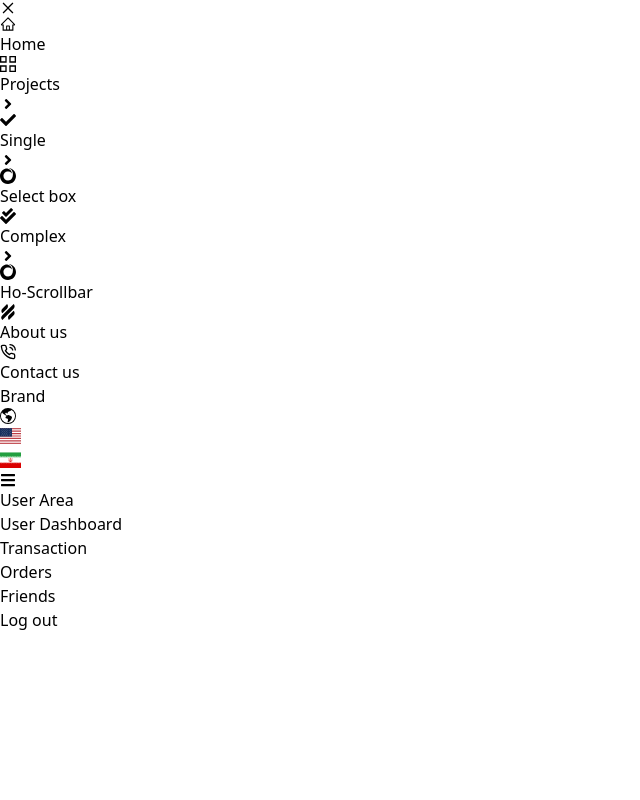
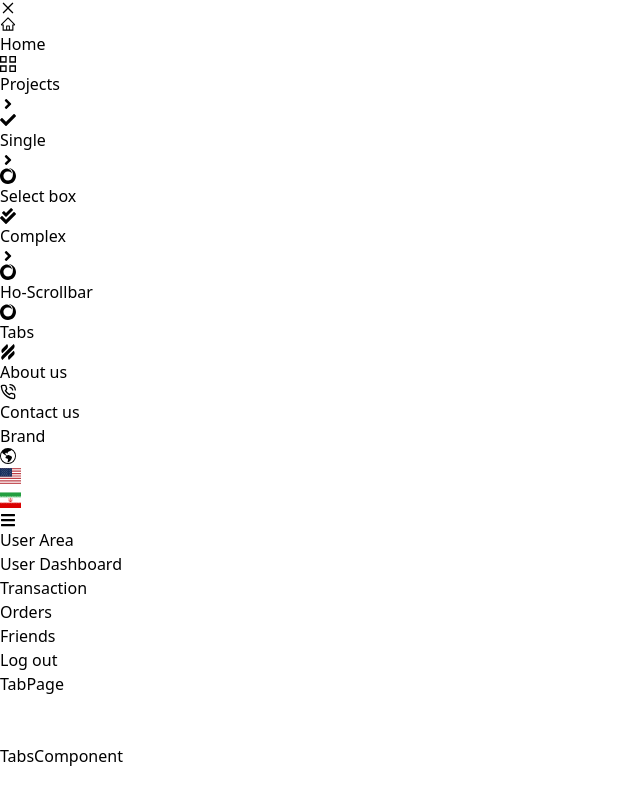
Before and after one commit to NhanVo-gmt/Admin-panel, a Next.js app: page /complex/tabs in a window 1280 px wide. Before the commit this address had no page. Shown: the top 800 px of the page, without its empty margins (0-640 px from the left). Built offline with nearby package versions, Linux system fonts and the light colour scheme.

Commit message:
adding tabs jsx

```diff
--- /dev/null
+++ b/app/complex/tabs/page.jsx
@@ -0,0 +1,62 @@
+import TabsComponent from "@/components/tabs/TabsComponent";
+import React from "react";
+
+const TabsPage = () => {
+  return (
+    <div className="bg-white rounded-lg mx-4 p-4">
+      <h1>TabPage</h1>
+      <br />
+      <br />
+
+      {/** Tabs Components */}
+      <TabsComponent items={items}/>
+    </div>
+  );
+};
+
+export default TabsPage;
+
+const items = [
+  {
+    title: "Tab 1",
+    content: (
+      <div className="border-2 border-blue-400 rounded-lg p-4">
+        <h1 className="text-3xl text-blue-600">Title Test 1</h1>
+        <p>
+          Lorem ipsum dolor sit amet consectetur adipisicing elit. Maxime
+          ducimus cupiditate repellendus voluptatibus porro commodi, consequatur
+          amet nam dolorem esse culpa modi ad cum quod ipsam, cumque asperiores
+          placeat obcaecati autem!
+        </p>
+      </div>
+    ),
+  },
+  {
+    title: "Tab 2",
+    content: (
+      <div className="border-2 border-blue-400 rounded-lg p-4">
+        <h1 className="text-3xl text-blue-600">Title Test 2</h1>
+        <p>
+          Lorem ipsum dolor sit amet consectetur adipisicing elit. Maxime
+          ducimus cupiditate repellendus voluptatibus porro commodi, consequatur
+          amet nam dolorem esse culpa modi ad cum quod ipsam, cumque asperiores
+          placeat obcaecati autem!
+        </p>
+      </div>
+    ),
+  },
+  {
+    title: "Tab 3",
+    content: (
+      <div className="border-2 border-blue-400 rounded-lg p-4">
+        <h1 className="text-3xl text-blue-600">Title Test 3</h1>
+        <p>
+          Lorem ipsum dolor sit amet consectetur adipisicing elit. Maxime
+          ducimus cupiditate repellendus voluptatibus porro commodi, consequatur
+          amet nam dolorem esse culpa modi ad cum quod ipsam, cumque asperiores
+          placeat obcaecati autem!
+        </p>
+      </div>
+    ),
+  },
+];
--- a/components/layout/layout-sections/MainSidebar.jsx
+++ b/components/layout/layout-sections/MainSidebar.jsx
@@ -62,10 +62,16 @@ const MainSidebar = () => {
               <FaAngleRight className=""/>
             </div>
             <ul className="ml-8 mt-4">
-              <li className="flex justify-center items-center gap-3">
+              <li className="flex justify-start items-center gap-3">
                 <SiSinglestore />
                 <Link href="/complex/horizontal-scrollbar" onClick={closeSideBarHandler}>
                   Ho-Scrollbar
+                </Link>
+              </li>
+              <li className="flex justify-start items-center gap-3">
+                <SiSinglestore />
+                <Link href="/complex/tabs" onClick={closeSideBarHandler}>
+                  Tabs
                 </Link>
               </li>
             </ul>
--- /dev/null
+++ b/components/tabs/TabsComponent.jsx
@@ -0,0 +1,9 @@
+import React from 'react'
+
+const TabsComponent = ({items}) => {
+  return (
+    <div>TabsComponent</div>
+  )
+}
+
+export default TabsComponent
```
